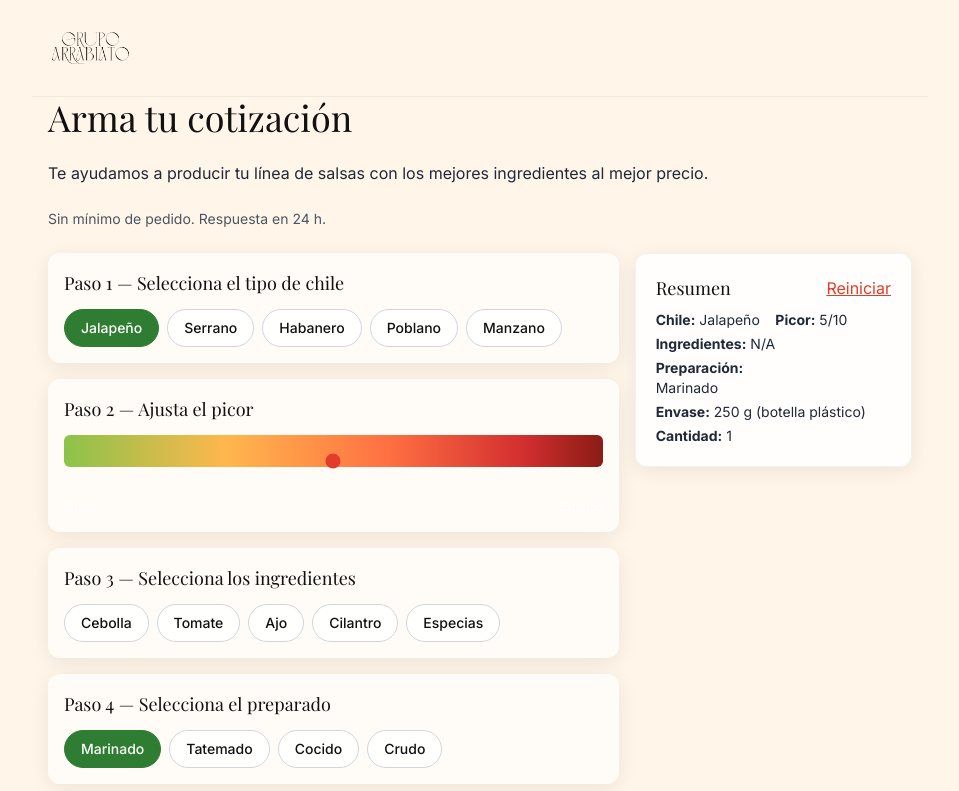
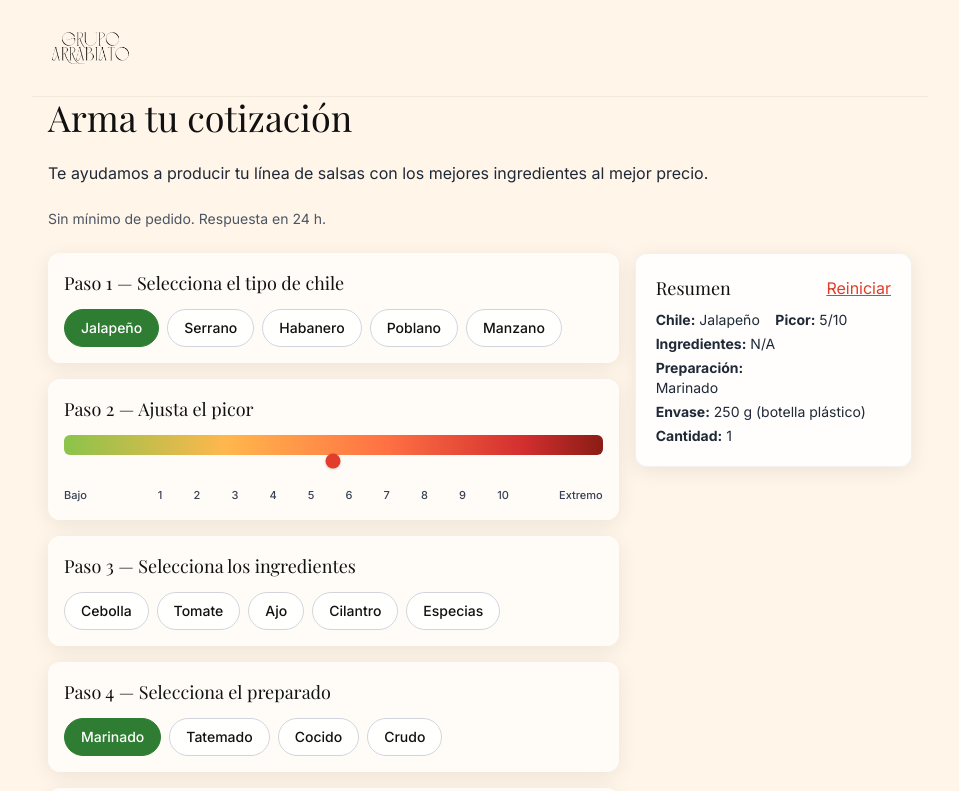
Before and after one commit to jerrojo/SALSAS, a Next.js app: page / in a window 1280 px wide. Shown: the top 791 px of the page, without its empty margins (160-1119 px from the left). Built offline with nearby package versions, Linux system fonts and the light colour scheme; a web font is replaced by a local one.

Commit message:
feat(ui): thinner heat bar, numeric 1–10 scale, labels Bajo/Extremo

```diff
--- a/components/Slider.tsx
+++ b/components/Slider.tsx
@@ -22,7 +22,7 @@ export default function Slider({
   return (
     <div className="w-full">
       <div
-        className="h-8 w-full rounded-md"
+        className="h-5 w-full rounded-md"
         style={{
           background:
             "linear-gradient(90deg, #8bc34a 0%, #ffb74d 30%, #ff7043 60%, #d32f2f 85%, #8A1C16 100%)"
@@ -36,14 +36,16 @@ export default function Slider({
         value={value}
         aria-label={ariaLabel}
         onChange={(e) => onChange(Number(e.target.value))}
-        className="-mt-6 w-full appearance-none bg-transparent accent-red [&::-webkit-slider-runnable-track]:h-8 [&::-webkit-slider-thumb]:h-5 [&::-webkit-slider-thumb]:w-5 [&::-webkit-slider-thumb]:rounded-full [&::-webkit-slider-thumb]:bg-white [&::-webkit-slider-thumb]:border [&::-webkit-slider-thumb]:border-red"
+        className="-mt-5 w-full appearance-none bg-transparent accent-red [&::-webkit-slider-runnable-track]:h-5 [&::-webkit-slider-thumb]:h-6 [&::-webkit-slider-thumb]:w-6 [&::-webkit-slider-thumb]:rounded-full [&::-webkit-slider-thumb]:bg-white [&::-webkit-slider-thumb]:shadow [&::-webkit-slider-thumb]:border [&::-webkit-slider-thumb]:border-red"
       />
-      <div className="mt-2 grid grid-cols-5 text-[11px] font-medium text-white">
-        <div className="text-left">{labels?.[min] ?? ""}</div>
-        <div className="text-center">{labels ? "" : ""}</div>
-        <div className="text-center"></div>
-        <div className="text-center"></div>
-        <div className="text-right">{labels?.[max] ?? ""}</div>
+      <div className="mt-2 grid grid-cols-12 text-[11px] font-medium text-gray-700">
+        <div className="col-span-2 text-left">{labels?.[min] ?? ""}</div>
+        <div className="col-span-8 flex justify-between px-1">
+          {Array.from({ length: 10 }, (_, i) => (
+            <span key={i}>{i + 1}</span>
+          ))}
+        </div>
+        <div className="col-span-2 text-right">{labels?.[max] ?? ""}</div>
       </div>
     </div>
   );
--- a/lib/i18n.ts
+++ b/lib/i18n.ts
@@ -103,8 +103,8 @@ export const dictionaries: Record<Locale, Dict> = {
       reset: "Reiniciar"
     },
     common: { na: "N/A" },
-    heatLabels: { 0: "Suave", 10: "Extremo" },
-    heatScale: ["Suave", "Medio", "Fuerte", "Muy fuerte", "Extremo"],
+    heatLabels: { 0: "Bajo", 10: "Extremo" },
+    heatScale: ["Bajo", "Medio", "Fuerte", "Muy fuerte", "Extremo"],
     options: {
       chili: {
         jalapeno: "Jalapeño",
```
